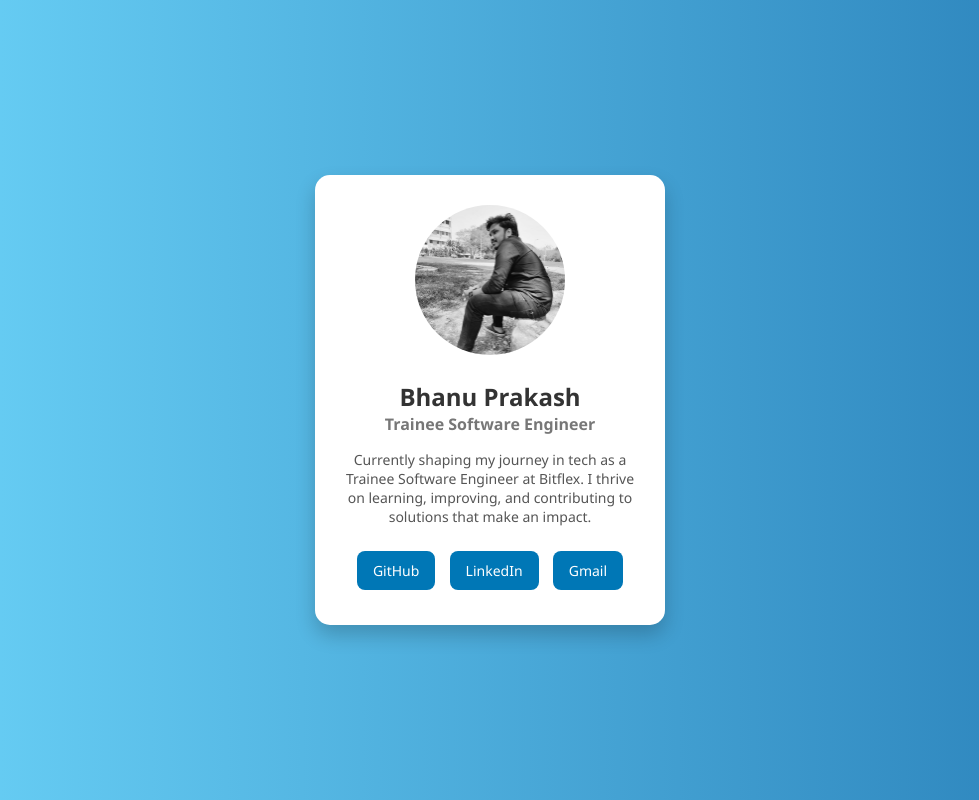
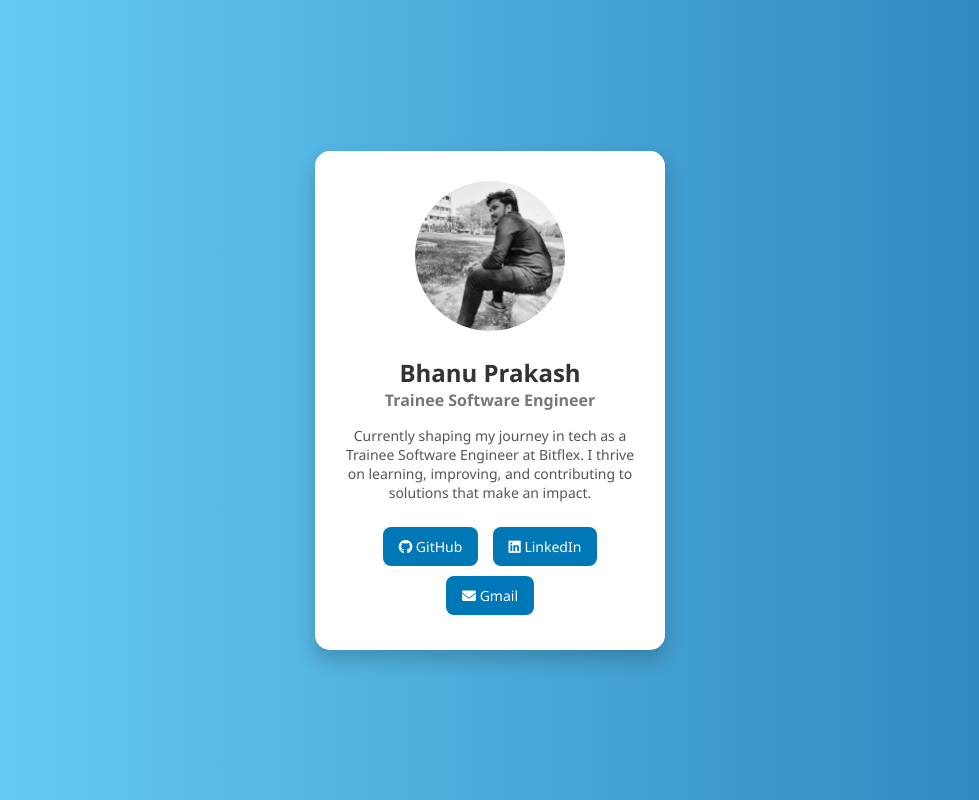
Before and after one commit to Bhanu7569/my-profile, a plain HTML site: page index.html in a window 1280 px wide. Shown: the whole page, without its empty margins (150-1129 px from the left). Drawn offline with Linux system fonts and the light colour scheme.

Commit message:
Update index.html

```diff
--- a/index.html
+++ b/index.html
@@ -5,7 +5,9 @@
   <meta name="viewport" content="width=device-width, initial-scale=1.0"/>
   <title>My Profile</title>
   <link rel="stylesheet" href="index.css">
+  <link rel="stylesheet" href="https://cdnjs.cloudflare.com/ajax/libs/font-awesome/6.5.0/css/all.min.css">
 </head>
+
 <body>
   <div class="profile-card">
     <div class="profile-image">
@@ -19,10 +21,17 @@
     </p>
 
     <div class="social-links">
-      <a href="https://github.com/Bhanu7569" target="_blank">GitHub</a>
-      <a href="https://www.linkedin.com/in/bhanu-prakash-184a2527b/" target="_blank">LinkedIn</a>
-      <a href="mailto:bhanu7569@gmail.com" target="_blank">Gmail</a>
-    </div>
+  <a href="https://github.com/Bhanu7569" target="_blank">
+    <i class="fab fa-github"></i> GitHub
+  </a>
+  <a href="https://www.linkedin.com/in/bhanu-prakash-184a2527b/" target="_blank">
+    <i class="fab fa-linkedin"></i> LinkedIn
+  </a>
+  <a href="mailto:bhanu7569@gmail.com" target="_blank">
+    <i class="fas fa-envelope"></i> Gmail
+  </a>
+</div>
+
   </div>
 </body>
 </html>
```
